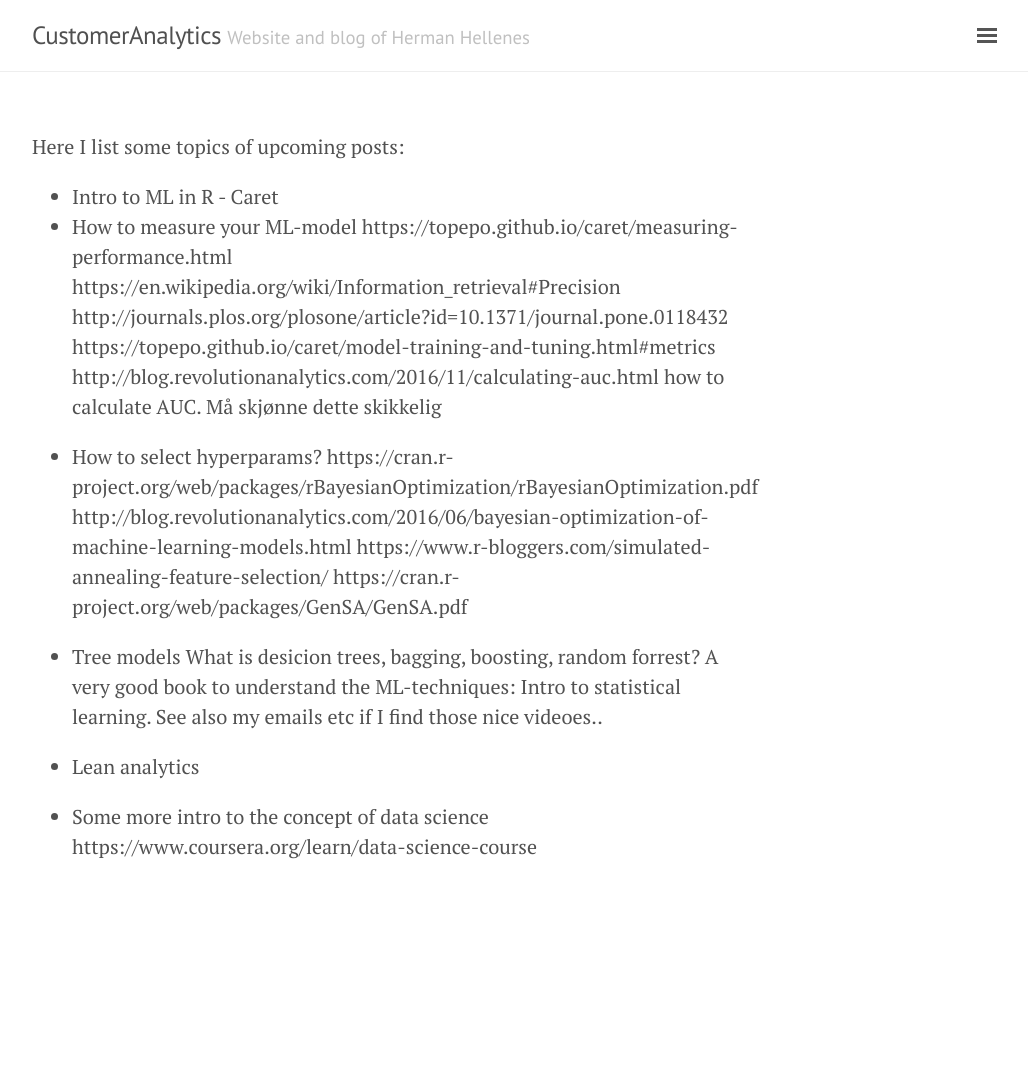
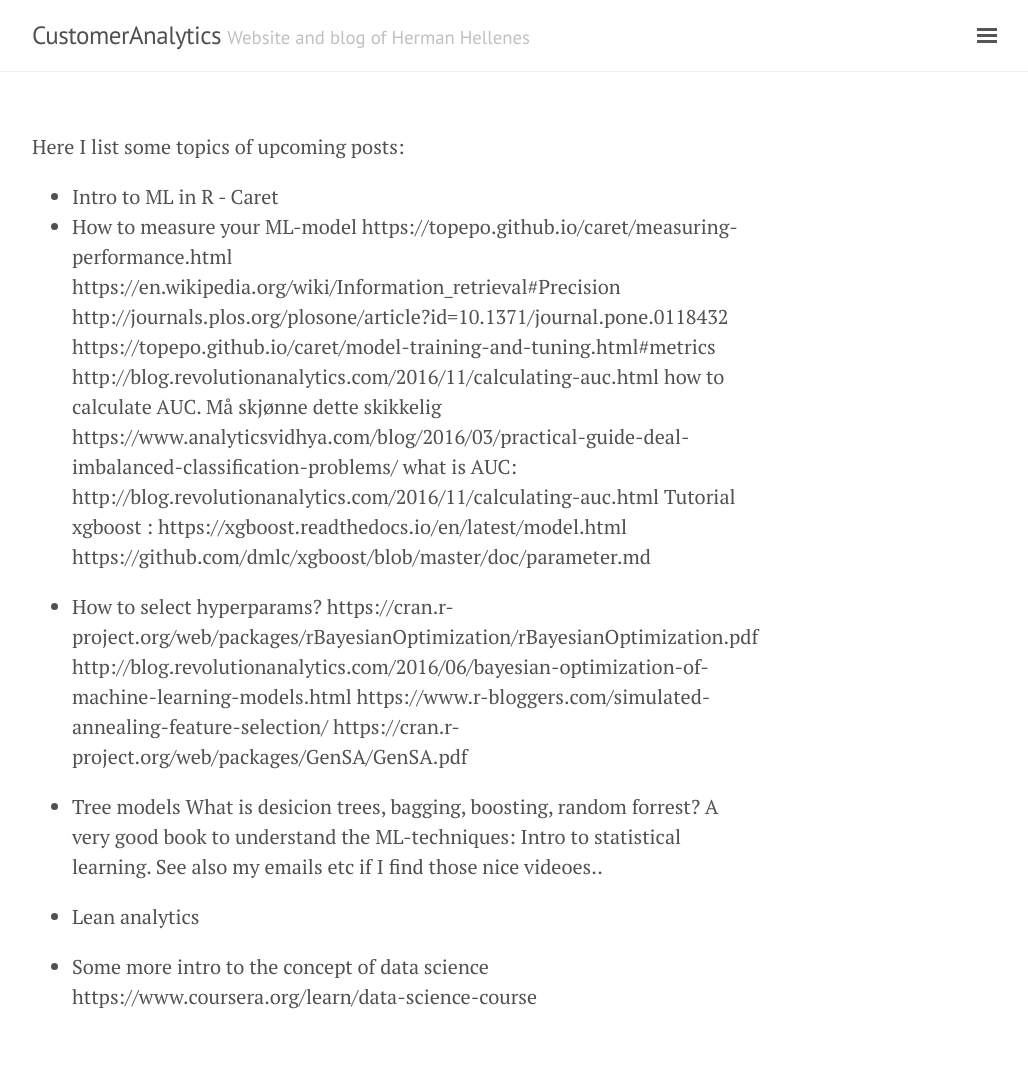
Before and after one commit to herman-hellenes/herman-hellenes.github.io, a Jekyll site: the page built from undone_posts/2017-08-18-Temp-resources.md, in a window 1280 px wide. Shown: the whole page, without its empty margins (248-1276 px from the left). Built offline with Jekyll 4.4.1, drawn with Linux system fonts in a browser that asks for light colours; nearby versions of some CDN libraries; our own code applies the rules of GitHub Pages for plain Markdown files; before the commit the page ends 942 px from its top, so only the background shows below that.

Commit message:
Update 2017-08-18-Temp-resources.md

```diff
--- a/undone_posts/2017-08-18-Temp-resources.md
+++ b/undone_posts/2017-08-18-Temp-resources.md
@@ -7,9 +7,10 @@ https://en.wikipedia.org/wiki/Information_retrieval#Precision
 http://journals.plos.org/plosone/article?id=10.1371/journal.pone.0118432
 https://topepo.github.io/caret/model-training-and-tuning.html#metrics
 http://blog.revolutionanalytics.com/2016/11/calculating-auc.html how to calculate AUC. Må skjønne dette skikkelig
-
-
-
+https://www.analyticsvidhya.com/blog/2016/03/practical-guide-deal-imbalanced-classification-problems/
+what is AUC: http://blog.revolutionanalytics.com/2016/11/calculating-auc.html
+Tutorial xgboost : https://xgboost.readthedocs.io/en/latest/model.html
+https://github.com/dmlc/xgboost/blob/master/doc/parameter.md
 
 
 * How to select hyperparams?
```
